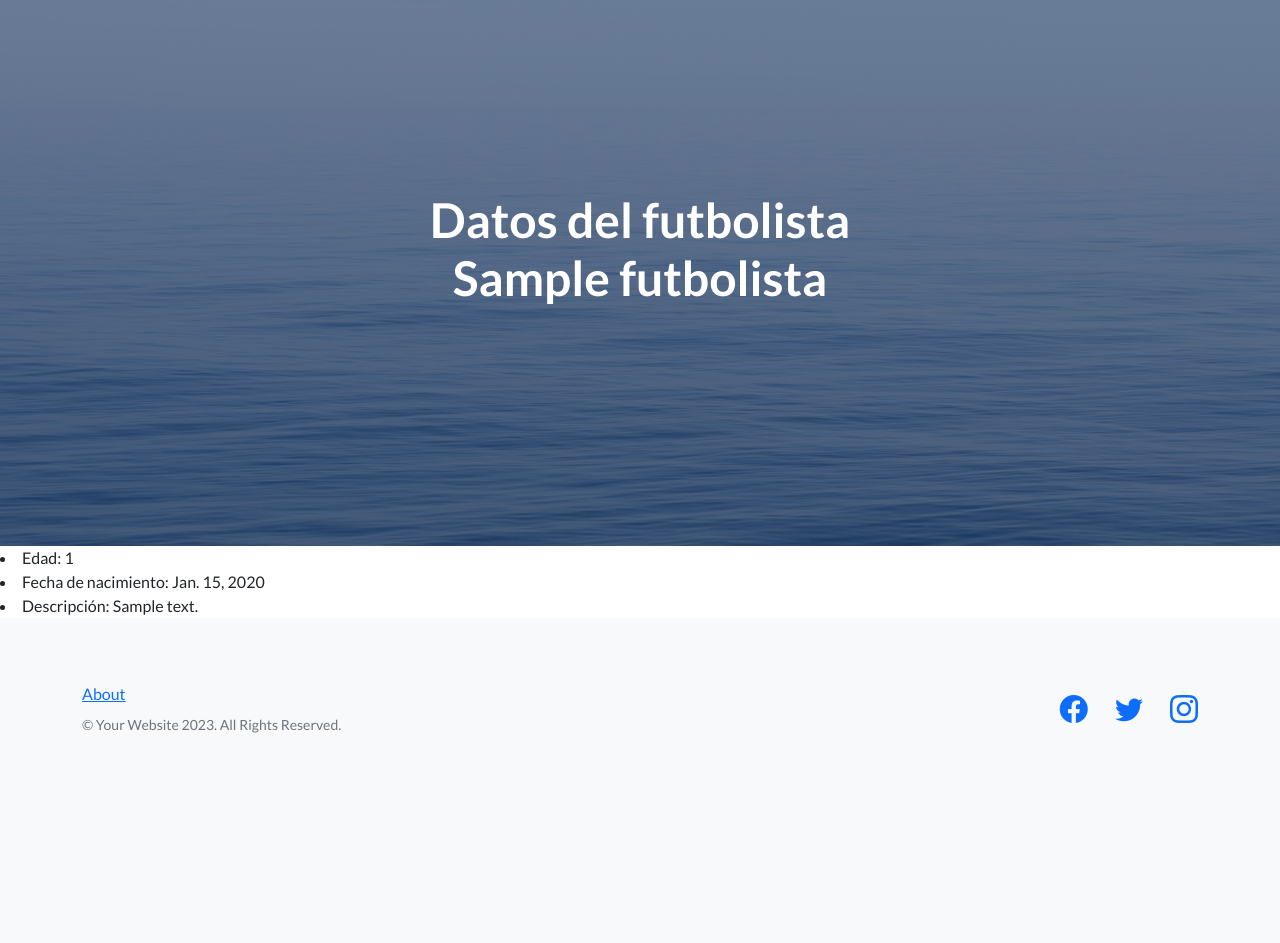
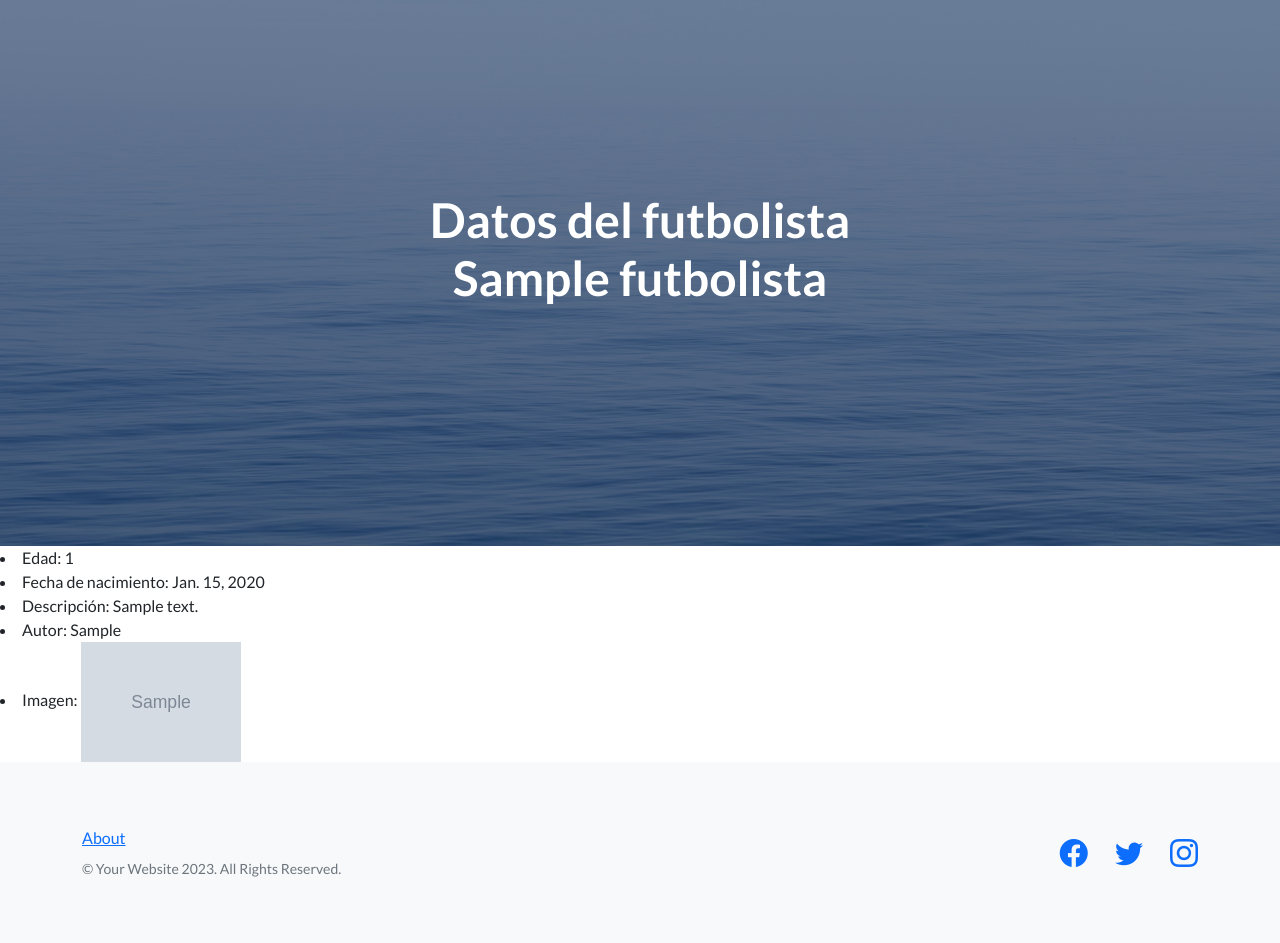
Before and after one commit to solfigueroa1/Entrega1-Figueroa, a Django app: page /futbolistas/1/ in a window 1280 px wide. Shown: the part 67-1010 px from the top of the page. Before the commit the page ends 800 px from the top, so only its background shows below. Run offline with Django 4.2, Linux system fonts and the light colour scheme; tables that the repository leaves empty hold one stand-in row (values such as "Sample post"); grey boxes marked "Sample" are stand-in pictures; some libraries are stand-ins or nearby versions.

Commit message:
Agregué RichField e ImageField en Futbolistas

```diff
--- a/inicio/forms.py
+++ b/inicio/forms.py
@@ -1,9 +1,12 @@
 from django import forms
+from ckeditor.fields import RichTextFormField
 
 class CrearFutbolistaFormulario(forms.Form):
     nombre = forms.CharField(max_length=40)
     edad = forms.IntegerField()
     fecha_nacimiento = forms.DateField(required=False)
+    descripcion = RichTextFormField()
+    imagen = forms.ImageField(required=False)
 
 class BuscarFutbolistaFormulario(forms.Form):
     nombre = forms.CharField(max_length=40, required=False)
--- a/inicio/models.py
+++ b/inicio/models.py
@@ -1,4 +1,5 @@
 from django.db import models
+from ckeditor.fields import RichTextField, RichTextFormField
 
 # Create your models here.
 
@@ -6,7 +7,9 @@ class Futbolista(models.Model):
     nombre = models.CharField(max_length=40)
     edad = models.IntegerField()
     fecha_nacimiento = models.DateField(null=True)
-    descripcion = models.TextField(null=True)
+    descripcion = RichTextField(null=True)
+    autor = models.CharField(null=True, max_length=40)
+    imagen = models.ImageField(upload_to='avatares', null=True, blank=True)
 
     def __str__(self):
         return f'Nombre: {self.nombre} - Edad: {self.edad}'
--- a/inicio/templates/inicio/crear_futbolista.html
+++ b/inicio/templates/inicio/crear_futbolista.html
@@ -10,10 +10,11 @@ Crear Futbolista
 
 {% block contenido %}
 
-<form action={% url 'inicio:crear_futbolista' %} method="post">
+<form action={% url 'inicio:crear_futbolista' %} method="POST" enctype='multipart/form-data'>
     {% csrf_token %}
     <table>
         {{formulario}}
+        {{formulario.media}}
     </table>
     <button>Crear</button>
 </form>
--- a/inicio/templates/inicio/detalle_futbolista.html
+++ b/inicio/templates/inicio/detalle_futbolista.html
@@ -12,5 +12,11 @@ Datos del futbolista {{futbolista.nombre}}
 {% block contenido %}
 <li>Edad: {{futbolista.edad}}</li>
 <li>Fecha de nacimiento: {{futbolista.fecha_nacimiento}}</li>
-<li>Descripción: {{futbolista.descripcion}}</li>
+<li>Descripción: {{futbolista.descripcion|safe}}</li>
+<li>Autor: {{futbolista.autor}}</li>
+<li>Imagen:
+    {% if futbolista.imagen %}
+                <img src={{futbolista.imagen.url}} alt="" height='120px'>
+                {% endif %}
+
 {% endblock contenido %}
--- a/inicio/templates/inicio/inicio.html
+++ b/inicio/templates/inicio/inicio.html
@@ -13,6 +13,6 @@
 
 {% block contenido %}
 <p>
-Esta es la página desarrollada para la tercera entrega
+Esta es la página desarrollada para la entrega final
 </p>
 {% endblock contenido %}
--- a/inicio/templates/inicio/modificar_futbolista.html
+++ b/inicio/templates/inicio/modificar_futbolista.html
@@ -10,10 +10,11 @@ Modificar Futbolista {{futbolista.nombre}}
 
 {% block contenido %}
 
-<form action={% url 'inicio:modificar_futbolista' futbolista.id%} method="post">
+<form action={% url 'inicio:modificar_futbolista' futbolista.id%} method="post" enctype='multipart/form-data'>
     {% csrf_token %}
     <table>
         {{form}}
+        {{form.media}}
     </table>
     <button>Modificar</button>
 </form>
--- a/inicio/urls.py
+++ b/inicio/urls.py
@@ -6,6 +6,7 @@ app_name = 'inicio'
 
 urlpatterns = [
     path('', views.inicio, name='inicio'),
+    path('about/', views.about, name='about'),
     path('futbolistas/',views.buscar_futbolista, name='futbolistas'),
     path('futbolistas/crear/', views.crear_futbolista, name='crear_futbolista'),
     path('hockistas/crear/', views.crear_hockista, name='crear_hockista'),
@@ -13,7 +14,5 @@ urlpatterns = [
     path('futbolistas/<int:pk>/',views.DetalleFutbolista.as_view(), name='detalle_futbolista'),
     path('futbolistas/<int:pk>/modificar/',views.ModificarFutbolista.as_view(), name='modificar_futbolista'),
     path('futbolistas/<int:pk>/eliminar/',views.EliminarFutbolista.as_view(), name='eliminar_futbolista'),
-#     path('futbolistas/<int:pk>/',views., name='detalle_futbolista'),
-#     path('futbolistas/<int:pk>/modificar/',views., name='modificar_futbolista'),
-#     path('futbolistas/<int:pk>/eliminar/',views., name='eliminar_futbolista'),
+
 ]
--- a/inicio/views.py
+++ b/inicio/views.py
@@ -11,16 +11,19 @@ from django.contrib.auth.mixins import LoginRequiredMixin
 def inicio(request):
     return render(request, 'inicio/inicio.html')
 
+def about(request):
+    return render(request,'inicio/about.html')
+
 
 @login_required
 def crear_futbolista(request):
     mensaje = ''
 
     if request.method == 'POST':
-        formulario = CrearFutbolistaFormulario(request.POST)
+        formulario = CrearFutbolistaFormulario(request.POST, request.FILES)
         if formulario.is_valid():
             info = formulario.cleaned_data
-            futbolista = Futbolista(nombre=info['nombre'], edad=info['edad'], fecha_nacimiento=info['fecha_nacimiento'])
+            futbolista = Futbolista(nombre=info['nombre'], edad=info['edad'], fecha_nacimiento=info['fecha_nacimiento'], descripcion=info['descripcion'],autor=info['autor'],imagen=info['imagen'])
             futbolista.save()
             return redirect('inicio:buscar_futbolista')
             mensaje = f'Se creó el/la futbolista {futbolista.nombre}'
@@ -80,7 +83,7 @@ class DetalleFutbolista(DetailView):
 
 class ModificarFutbolista(LoginRequiredMixin,UpdateView):
     model = Futbolista
-    fields = ['nombre', 'edad', 'fecha_nacimiento', 'descripcion']
+    fields = ['nombre', 'edad', 'fecha_nacimiento', 'descripcion', 'autor', 'imagen']
     template_name = "inicio/modificar_futbolista.html"
     success_url = reverse_lazy('inicio:futbolistas')
 ...
--- a/proyectopython/settings.py
+++ b/proyectopython/settings.py
@@ -39,6 +39,7 @@ INSTALLED_APPS = [
     'django.contrib.staticfiles',
     'inicio',
     'usuario',
+    'ckeditor'
 ]
 
 MIDDLEWARE = [
--- a/requirements.txt
+++ b/requirements.txt
@@ -1,5 +1,7 @@
 asgiref==3.7.2
 Django==4.2.3
+django-ckeditor==6.6.1
+django-js-asset==2.1.0
 Pillow==10.0.0
 sqlparse==0.4.4
 tzdata==2023.3
--- a/templates/base.html
+++ b/templates/base.html
@@ -63,7 +63,7 @@
                 <div class="row">
                     <div class="col-lg-6 h-100 text-center text-lg-start my-auto">
                         <ul class="list-inline mb-2">
-                            <li class="list-inline-item"><a href="#!">About</a></li>
+                            <li class="list-inline-item"><a href= {% url 'inicio:about' %}>About</a></li>
                         </ul>
                         <p class="text-muted small mb-4 mb-lg-0">&copy; Your Website 2023. All Rights Reserved.</p>
                     </div>
```
Also changed, not shown: inicio/templates/inicio/about.html (added, +18 -0 lines), README.md, inicio/migrations/0008_alter_futbolista_descripcion.py (added), inicio/migrations/0009_futbolista_autor_futbolista_imagen.py (added).
